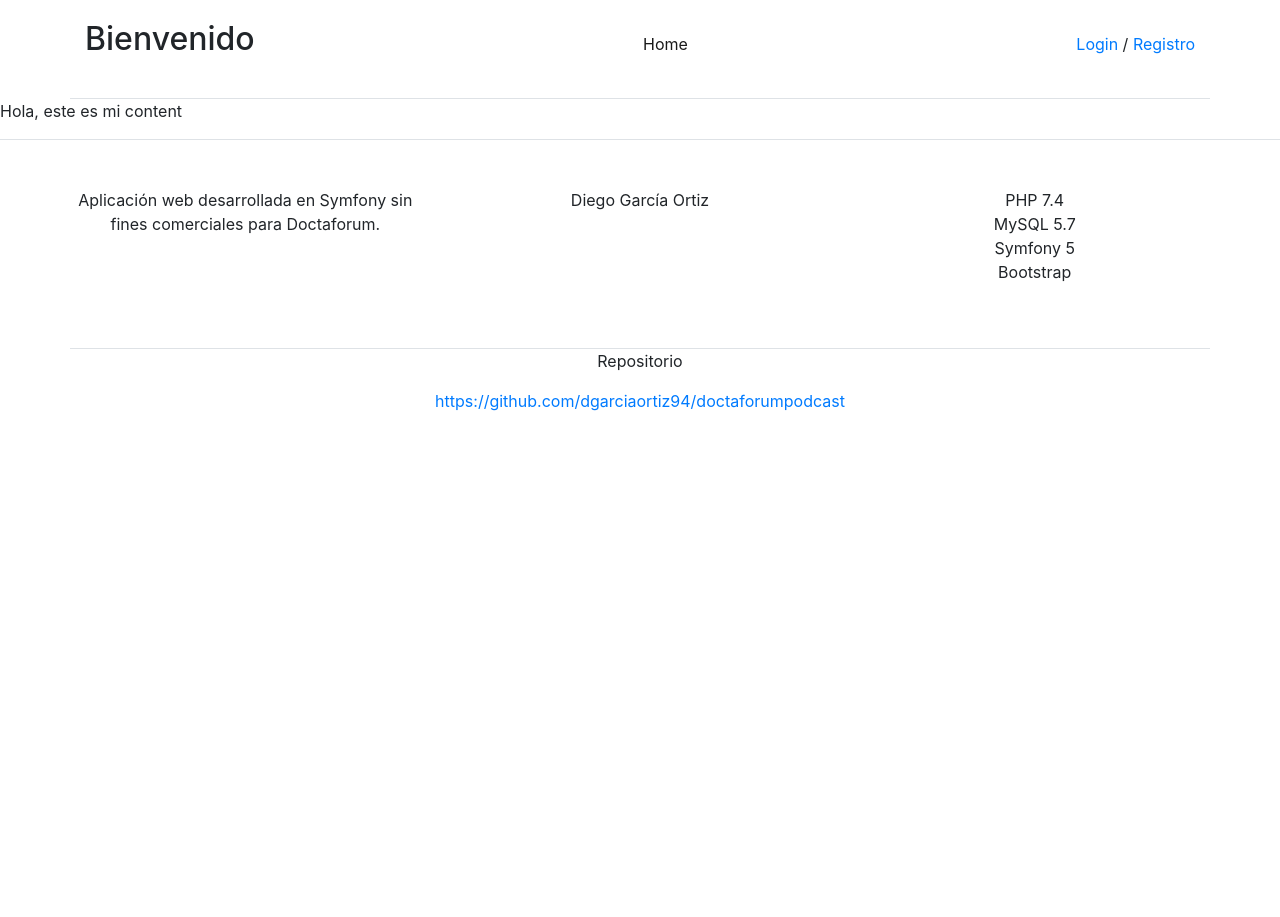
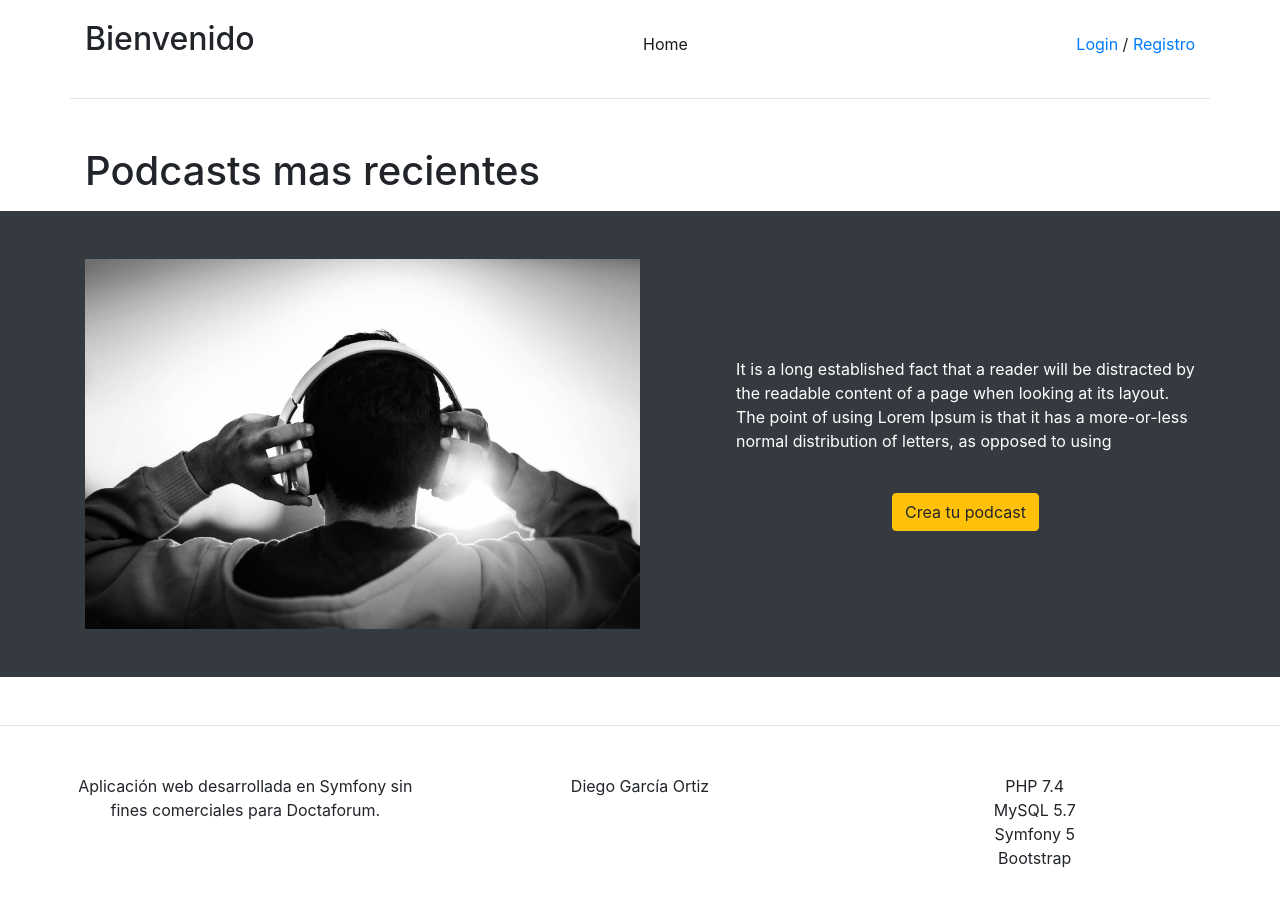
Before and after one commit to dgarciaortiz94/blogmanager, a Symfony app: template templates/home/index.html.twig in a window 1280 px wide. Shown: the top 917 px of the page. Before the commit the page ends 411 px from the top, so only its background shows below. Run offline with Twig, Linux system fonts and the light colour scheme; the template is opened without the code that fills it, so the values that code supplies are empty; some libraries are stand-ins or nearby versions.

Commit message:
home and my podcast views done

```diff
--- a/src/Controller/DisplaypodcastController.php
+++ b/src/Controller/DisplaypodcastController.php
@@ -15,13 +15,8 @@ class DisplaypodcastController extends AbstractController
     public function index($podcastName): Response
     {
         $podcastName = str_replace("-", " ",$podcastName);
-
         $podcastRepository = $this->getDoctrine()->getRepository(Podcast::class);
-
         $podcast = $podcastRepository->findOneBy(array('title' => $podcastName));
-
-
-
 
         return $this->render('displaypodcast/index.html.twig', [
             'podcast' => $podcast
--- a/templates/home/index.html.twig
+++ b/templates/home/index.html.twig
@@ -2,6 +2,30 @@
 
 {% block title %}Home{% endblock %}
 
+{% block stylesheets %}
+    {{ parent() }}
+
+    <link rel="stylesheet" href="{{ asset('css/podcasts.css') }}">
+{% endblock %}
+
 {% block content %}
-    <p>Hola, este es mi content</p>
+<section>
+    <h1 class="container mt-5">Podcasts mas recientes</h1>
+    {% include "/includes/podcasts.html.twig" %}
+
+    <div class="bg-dark p-5 mb-5">
+        <div class="container d-flex justify-content-between align-items-center text-white">
+            <img src="{{ asset('images/web/register_left.jpg') }}" alt="Montaña" class="w-50 mr-5">
+            <div class="ml-5 d-flex flex-column align-items-center">
+                <p class="content-podcast">
+                    It is a long established fact that a reader will be distracted by
+                    the readable content of a page when looking at its layout. The point
+                    of using Lorem Ipsum is that it has a more-or-less normal distribution
+                    of letters, as opposed to using
+                </p>
+                <a href="/area-usuario/mis-podcasts"><button class="btn btn-warning w-100 mt-4">Crea tu podcast</button></a>
+            </div>
+        </div>
+    </div>
+</section>
 {% endblock %}
--- /dev/null
+++ b/templates/includes/podcasts.html.twig
@@ -0,0 +1,26 @@
+<div class="container my-2">
+    <div class="row row-cols-auto">
+    {% for podcast in podcasts %}
+        {% set url = podcast.title|replace({" " : "-"}) %}
+        <div class="col-lg-4 col-md-6 col-sm-12 my-4">
+            <div class="podcast border shadow rounded">
+                <div class="picture-podcast mb-3 text-white" style="background-image: url({{ asset('images/podcasts/' ~ podcast.picture) }})">
+                    <div class="dark-filter d-flex">
+                        <h2 class="title-podcast px-3 py-2 w-75">{{ podcast.title }}</h2>
+                        <div class="w-25 mt-3">
+                            <button class="btn btn-warning">E</button>
+                            <button class="btn btn-danger">B</button>
+                        </div>
+                    </div>
+                </div>
+                <div class="card-body">
+                    <div class="description-container overflow-hidden mb-3">
+                        <p class="content-podcast px-3">{{ podcast.description }}</p>
+                    </div>
+                    <a href="/ver-podcast/{{url}}" class="text-right"><p>Leer más</p></a>
+                </div>
+            </div>
+        </div>
+    {% endfor %}
+    </div>
+</div>
```
Also changed, not shown: templates/userarea/podcasts.html.twig (+4 -21 lines).
